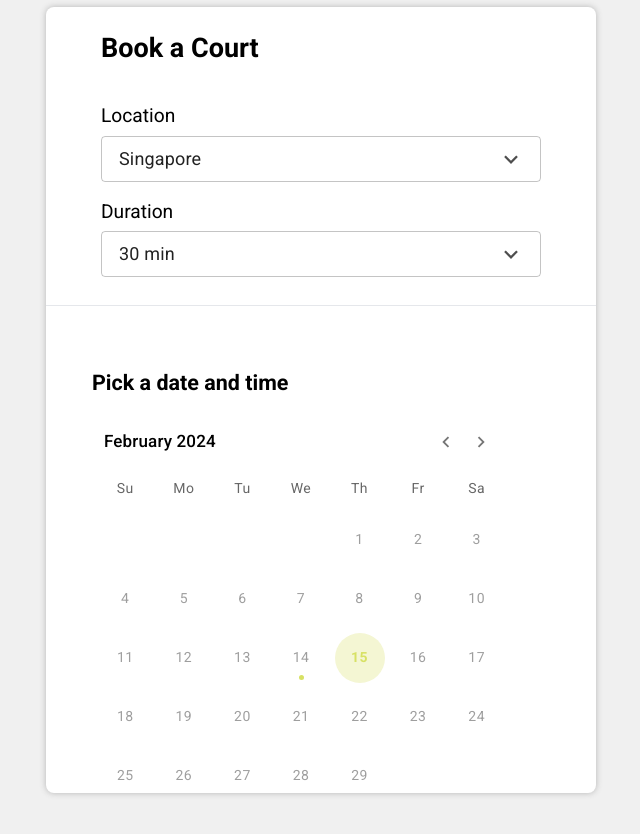
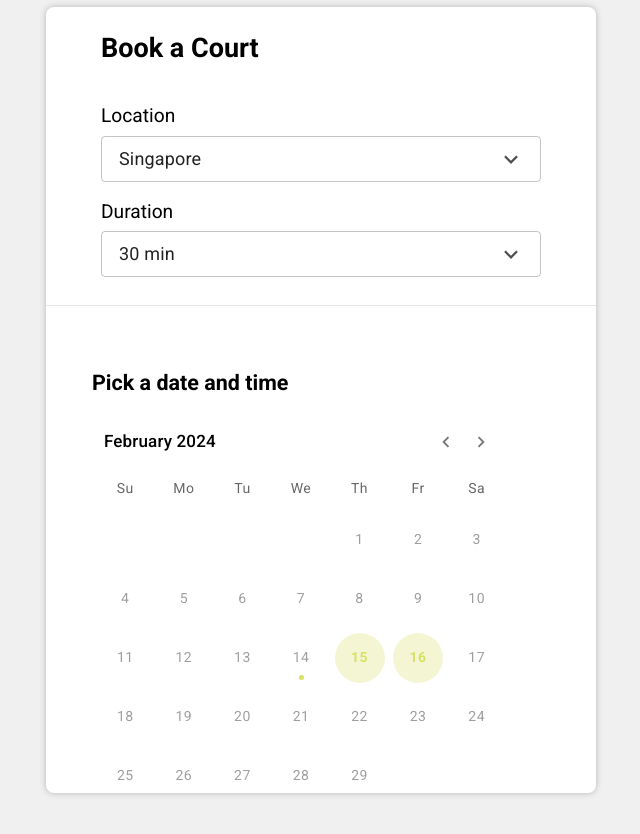
Before and after one commit to hmassareli/minthouse-booking, a Next.js app: page / in a window 1280 px wide. Shown: the top 834 px of the page, without its empty margins (319-959 px from the left). Built offline with nearby package versions, Linux system fonts and the light colour scheme.

Commit message:
fix: multiple slots available

```diff
--- a/src/app/page.tsx
+++ b/src/app/page.tsx
@@ -91,7 +91,10 @@ export default function Home() {
             <div className={isDaySelected ? "hide-on-mobile" : ""}>
               <BasicDateCalendar
                 onChange={handleChangeCalendar}
-                availableDates={[dayjs().add(1, "day").toDate()]}
+                availableDates={[
+                  dayjs().add(1, "day").toDate(),
+                  dayjs().add(2, "day").toDate(),
+                ]}
               />
             </div>
             <div
--- a/src/components/DatePicker.tsx
+++ b/src/components/DatePicker.tsx
@@ -61,8 +61,8 @@ export default function BasicDateCalendar({
           return day;
         }}
         shouldDisableDate={(date: dayjs.Dayjs) => {
-          return availableDates.some(
-            (availableDate) => !dayjs(availableDate).isSame(date, "day")
+          return !availableDates.some((availableDate) =>
+            dayjs(availableDate).isSame(date, "day")
           );
         }}
         onChange={onChange}
```
